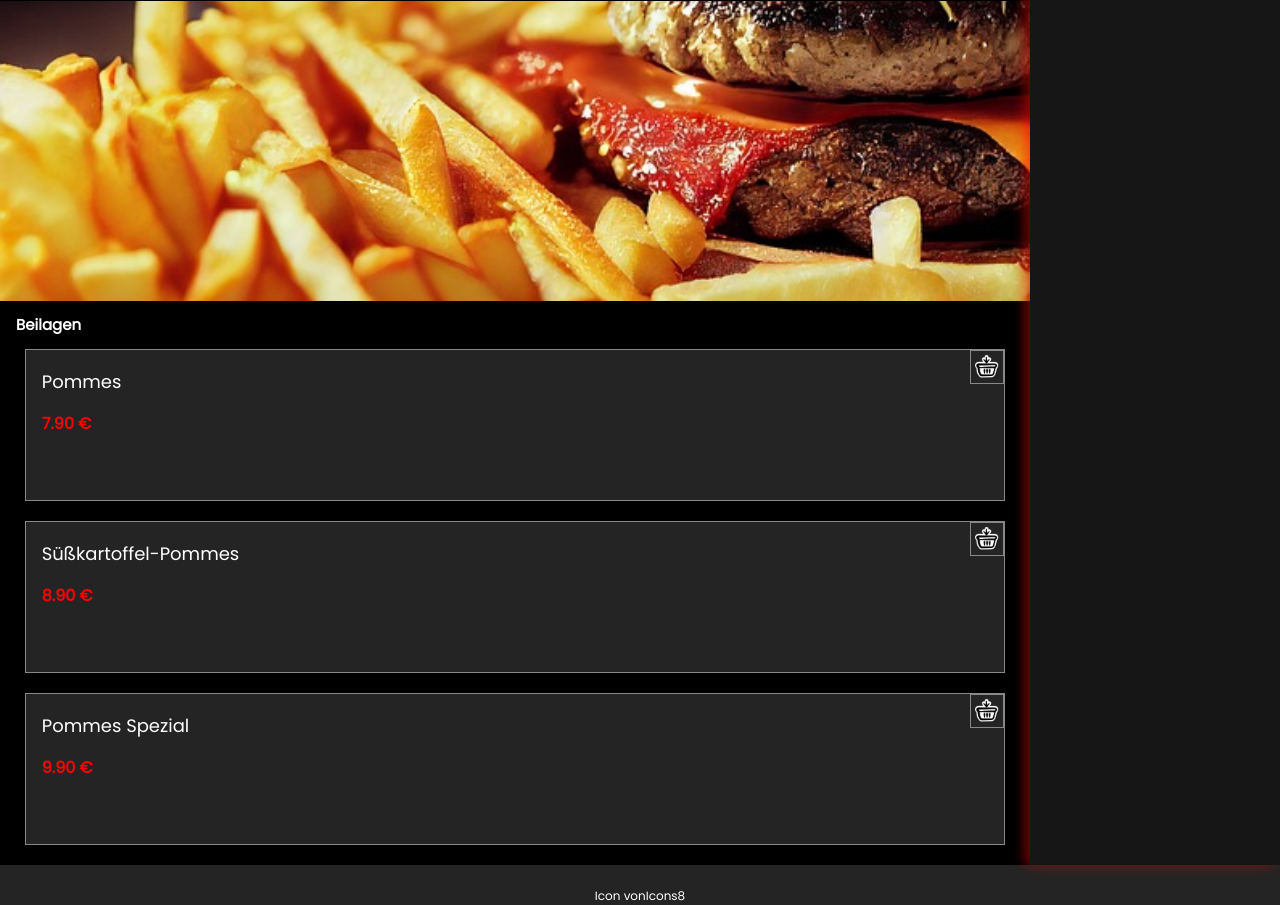
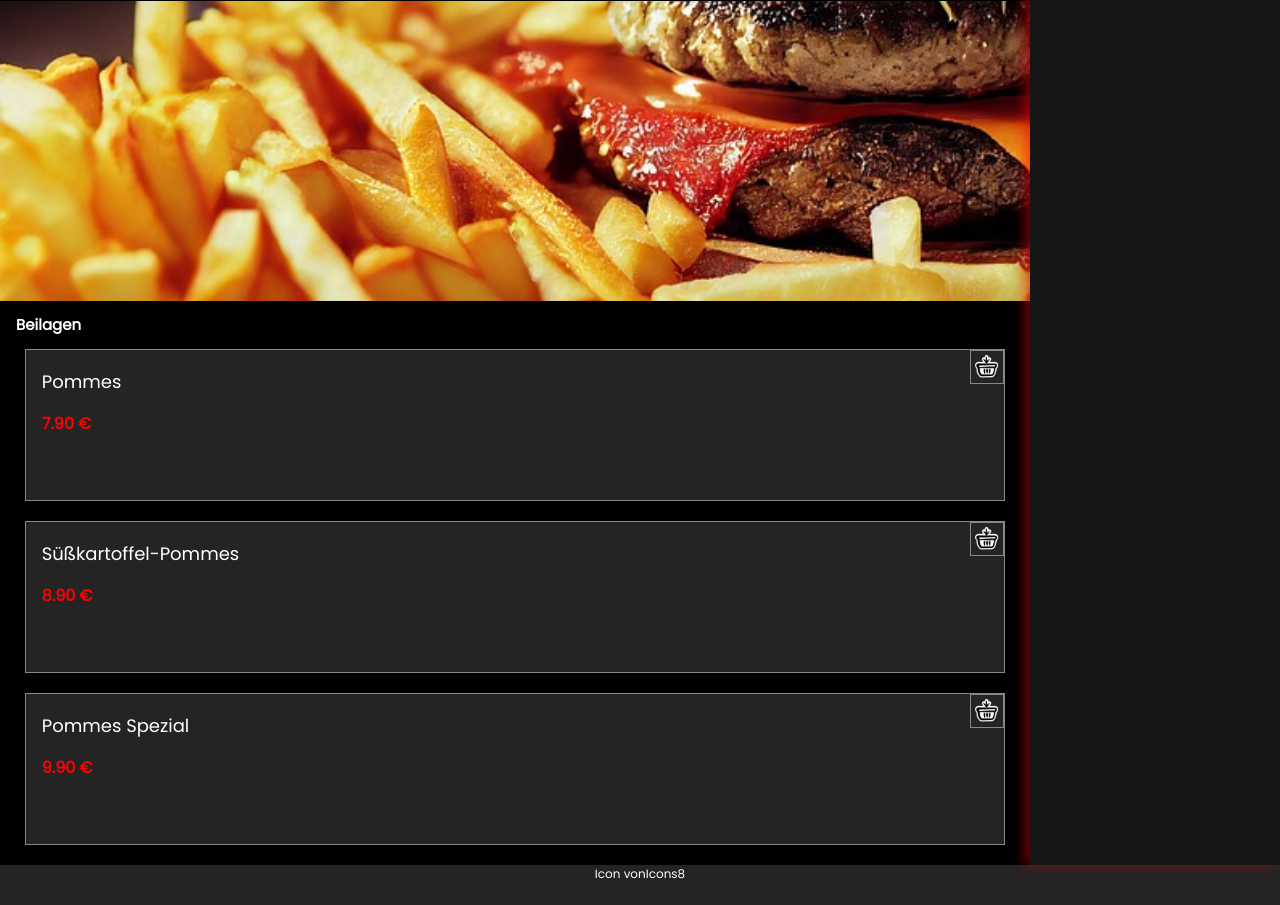
Before and after one commit to mapalummi/BestelloRando---NewVersion-, a plain HTML site: page index.html in a window 1280 px wide. Shown: the part 1779-2684 px from the top of the page. Drawn offline with Linux system fonts and the light colour scheme.

Commit message:
update 09

```diff
--- a/style.css
+++ b/style.css
@@ -410,7 +410,7 @@ footer {
   color: white;
   display: flex;
   justify-content: center;
-  align-items: end;
+  display: table-row;
 }
 
 .footer_link{
```
Also changed, not shown: index.html (+2 -20 lines).
